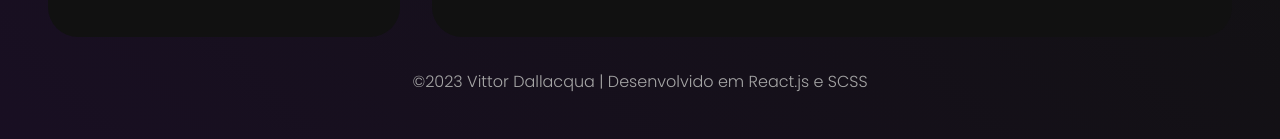
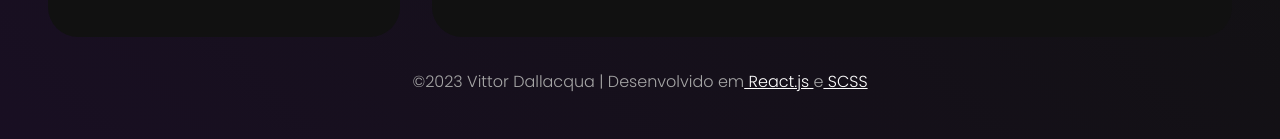
Before and after one commit to xyz2094/xyz2094.github.io, a React (Vite) app: page / in a window 1280 px wide. Shown: the part 1145-1284 px from the top of the page. Built offline with nearby package versions, Linux system fonts and the light colour scheme.

Commit message:
changed footer v2

```diff
--- a/src/components/Footer.jsx
+++ b/src/components/Footer.jsx
@@ -4,8 +4,8 @@ function Footer() {
   return (
     <div className="main-footer">
       <p> &copy;{new Date().getFullYear()} Vittor Dallacqua | Desenvolvido em
-        <a1 target="_blank" href="https://reactjs.org/"> React.js </a1> e
-        <a2 target="_blank" href="https://sass-lang.com/"> SCSS </a2>
+        <a target="_blank" href="https://reactjs.org/"> React.js </a> e
+        <a target="_blank" href="https://sass-lang.com/"> SCSS </a>
       </p>
     </div>
   );
```
